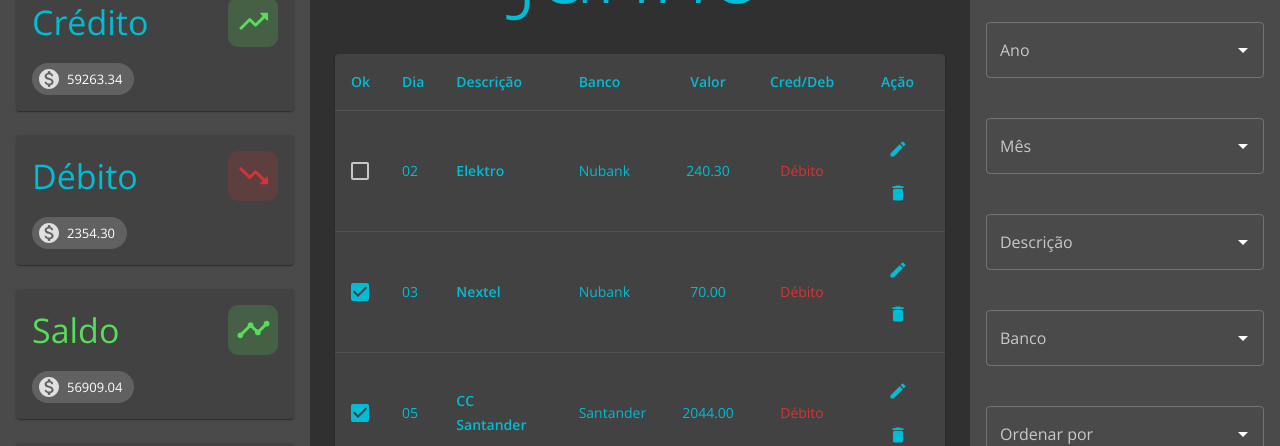
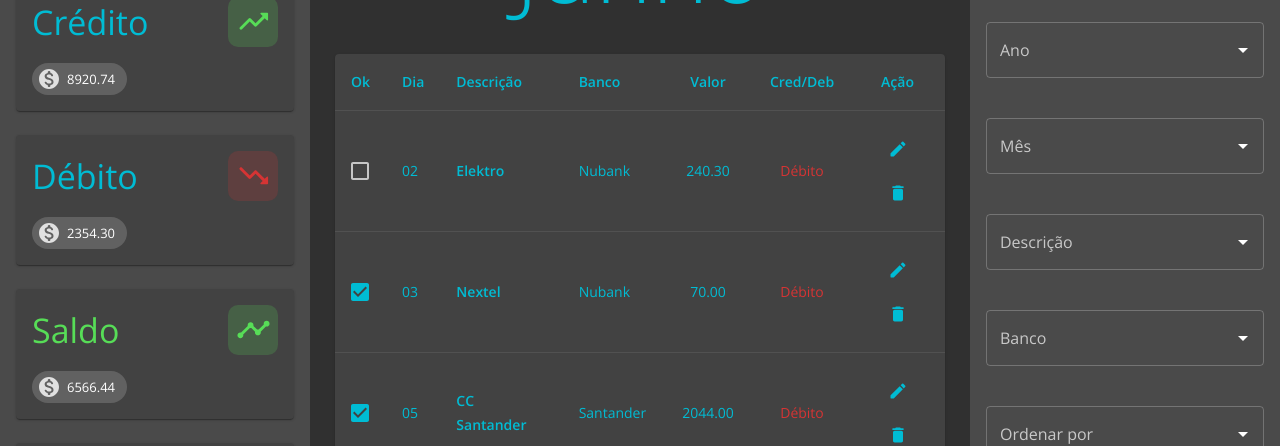
Before and after one commit to carloswimmer/controle-mensal, a React (Create React App) app: page /dashboard in a window 1280 px wide. Shown: the part 122-568 px from the top of the page. Built offline with nearby package versions, Linux system fonts and the light colour scheme; no server answers; sample sign-in values are in the browser's storage.

Commit message:
Fix calculated values on Cards

```diff
--- a/src/pages/Dashboard/Cards/BalanceCard.tsx
+++ b/src/pages/Dashboard/Cards/BalanceCard.tsx
@@ -9,7 +9,11 @@
 
   const value = useMemo(() => {
     return entries
-      .map(entry => (entry.credit ? entry.amount : entry.amount * -1))
+      .map(entry => {
+        if (entry.description === 'Investimento') return 0
+        if (entry.credit) return entry.amount
+        return entry.amount * -1
+      })
       .reduce((acc, value) => acc + value, 0)
   }, [entries])
 
--- a/src/pages/Dashboard/Cards/CreditCard.tsx
+++ b/src/pages/Dashboard/Cards/CreditCard.tsx
@@ -9,7 +9,9 @@
 
   const value = useMemo(() => {
     return entries
-      .map(entry => (entry.credit ? entry.amount : 0))
+      .map(entry =>
+        entry.credit && entry.description !== 'Investimento' ? entry.amount : 0,
+      )
       .reduce((acc, value) => acc + value, 0)
   }, [entries])
 
```
